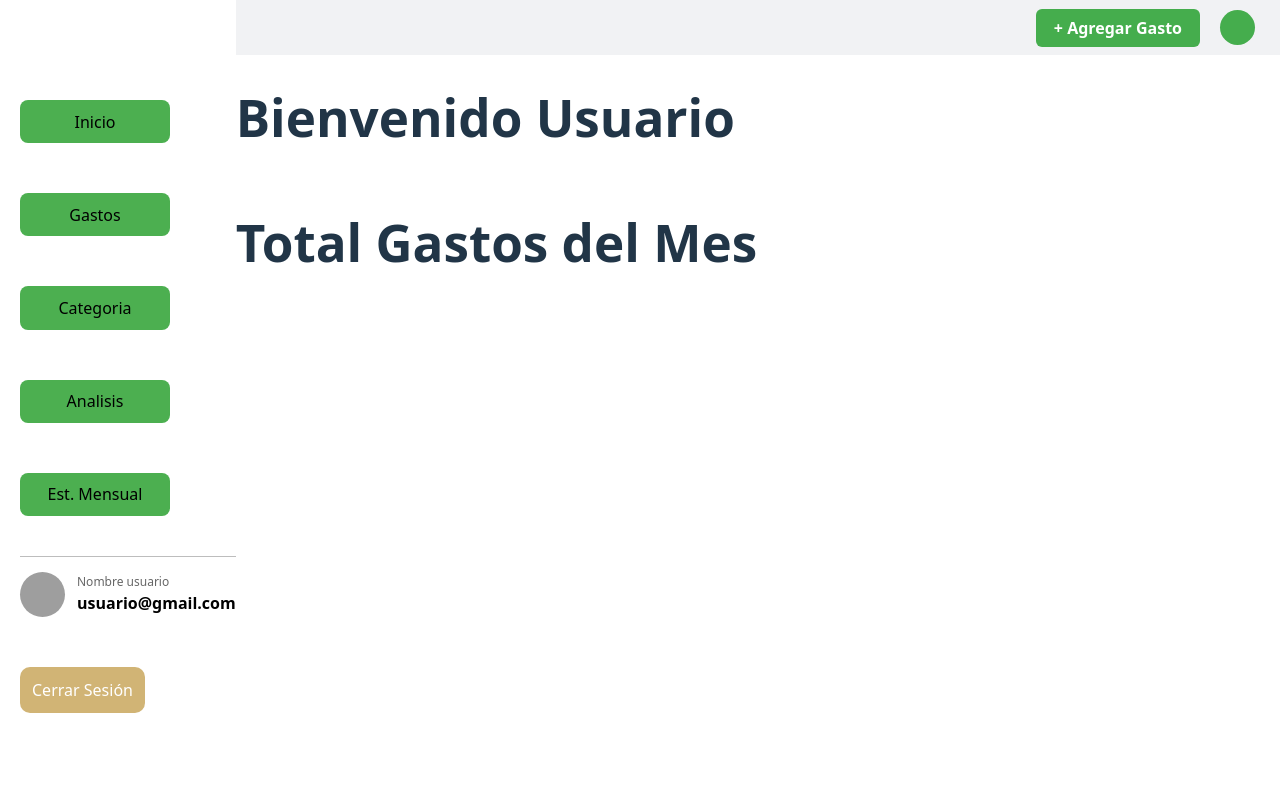
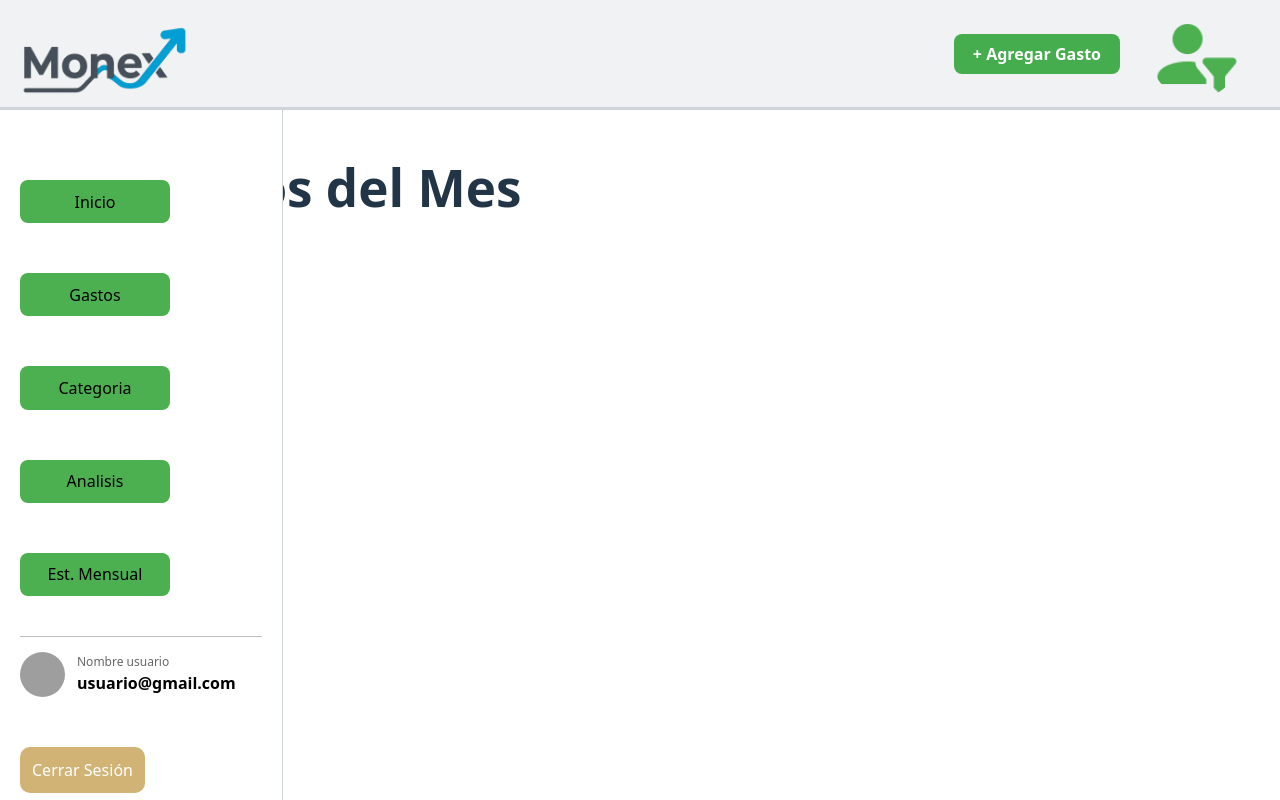
Before and after one commit to Heartsmith1/Monex, a React app in the folder Monex/frontend/: page /Home in a window 1280 px wide. Built offline with nearby package versions, Linux system fonts and the light colour scheme; the HTML template or start-up script is replaced by a standard one.

Commit message:
arreglo sidebar y navbar , se agrego el logo al navbar

```diff
--- a/Monex/frontend/src/components/NavBar/Navbar.jsx
+++ b/Monex/frontend/src/components/NavBar/Navbar.jsx
@@ -1,10 +1,17 @@
+import logo from "../../assets/logo/Logo_Monex_Azul.png";
+import icono from "../../assets/icon/usuario_verde.png";
+
 export function Navbar() {
     return (
-        <div className="navbar">
-            <button className="btn_Agregar_Gasto">
-                + Agregar Gasto
-            </button>
-            <div className="icono_Usuario"></div>
-        </div>
+        <>
+
+            <div className="navbar">
+                <img src={logo} alt="Logo Monex" className="img_logo" />
+                <button className="btn_Agregar_Gasto">
+                    + Agregar Gasto
+                </button>
+                <img src={icono} alt="usuario_verde" className="icono_Usuario" />
+            </div>
+        </>
     );
 }
--- a/Monex/frontend/src/components/SideBar/SideBar.jsx
+++ b/Monex/frontend/src/components/SideBar/SideBar.jsx
@@ -1,7 +1,4 @@
 export function SideBar(){
-
-
-
 
     return(
 
--- a/Monex/frontend/src/css/components/navbar.css
+++ b/Monex/frontend/src/css/components/navbar.css
@@ -1,28 +1,40 @@
 .navbar {
-    height: 55px;
+  height: 110px;
     width: 100%;
     background-color: #f1f2f4;
     display: flex;
-    justify-content: flex-end;
+    justify-content: flex-start; /* Todo empieza desde la izquierda */
     align-items: center;
-    gap: 20px;
-    padding: 0 25px;
+    padding: 0 40px;
     box-sizing: border-box;
+    border-bottom: 3px solid #ced4da;
+    position: fixed;
+    top: 0;
+    left: 0;
+    z-index: 101;
 }
-
+.img_logo{
+    width: 400px;
+    height: auto;
+    display: block;
+    object-fit: contain;
+    /* Ajusta este valor al ancho real de tu sidebar para que no choque */
+    margin-left: -150px;
+    /* Este auto empuja al botón y al usuario al extremo derecho */
+    margin-right: auto;
+    flex-shrink: 0;
+}
 .btn_Agregar_Gasto {
     background-color: #45ad4d;
     color: white;
-    border: none;
-    border-radius: 6px;
     padding: 8px 18px;
     font-weight: bold;
+    margin-right: 30px;
     cursor: pointer;
 }
 
 .icono_Usuario {
-    width: 35px;
-    height: 35px;
-    background-color: #45ad4d;
+    width: 90px;
+    height: 90px;
     border-radius: 50%;
 }
--- a/Monex/frontend/src/css/components/sideBar.css
+++ b/Monex/frontend/src/css/components/sideBar.css
@@ -1,6 +1,16 @@
 .contenedor_sideBar{
-  margin-top: 50px;
-  margin-left: 20px;
+  width: 283px;
+  height: calc(100vh - 110px); /* El alto total menos el alto de la navbar */
+  position: fixed;
+  left: 0;
+  top: 110px;                  /* BAJA la sidebar para que no tape la navbar */
+  background-color: #fff;
+  border-right: 1px solid #ced4da;
+  display: flex;
+  flex-direction: column;
+  padding: 20px;
+  box-sizing: border-box;
+  z-index: 100;
 }
 
 
```
Also changed, not shown: Monex/frontend/src/assets/icon/usuario_verde.png (renamed from Monex/frontend/src/assets/icon/mdi_account-filter.png).
